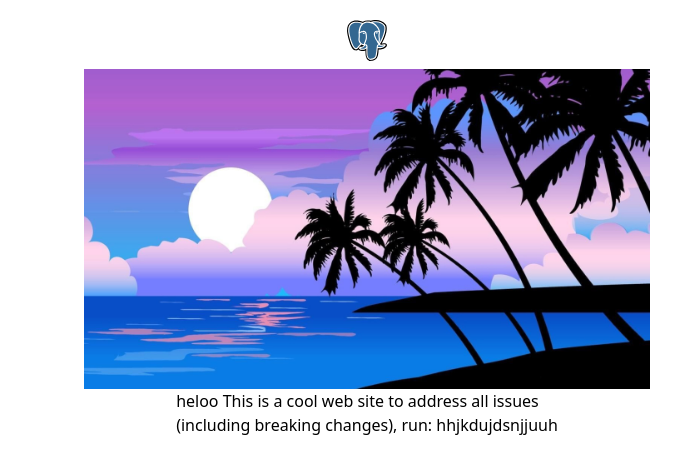
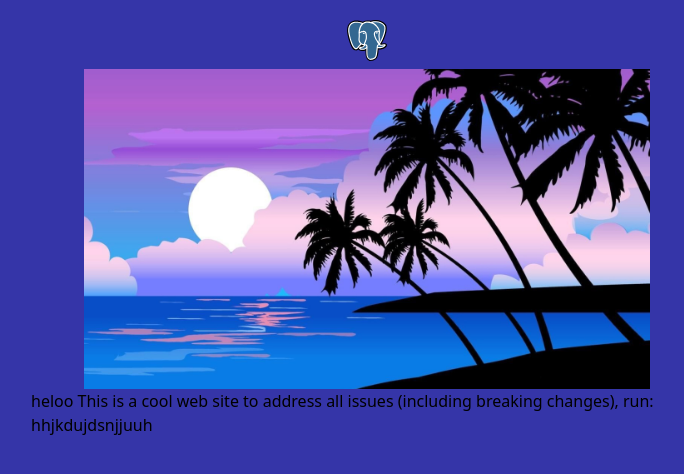
Before and after one commit to shaddybett/davy, a React (Create React App) app: page / in a window 1280 px wide. Shown: the top 474 px of the page, without its empty margins (273-957 px from the left). Built offline with nearby package versions, Linux system fonts and the light colour scheme.

Commit message:
styled bg

```diff
--- a/src/components/Home.js
+++ b/src/components/Home.js
@@ -13,12 +13,14 @@ function Home() {
 
         <img src={fuel} alt="pxl" className="w-300 h-80" />
 
-      </div>
-      <div className=" max-w-50% flex justify-center items-center flex-col">
-        <p>
-          heloo This is a cool web site to address all issues <br/> (including
+        <p className=" max-w-2xl">
+          heloo This is a cool web site to address all issues (including
           breaking changes), run: hhjkdujdsnjjuuh
         </p>
+
+      </div>
+      <div className=" ">
+
       </div>
     </div>
   );
--- a/src/components/home.css
+++ b/src/components/home.css
@@ -3,6 +3,8 @@
 }
 .body{
     padding: 20px;
+    background-color: rgb(53, 53, 168);
+    height: 100vh;
 }
 @media screen and (max-width: 768px) {
     .container {
```
